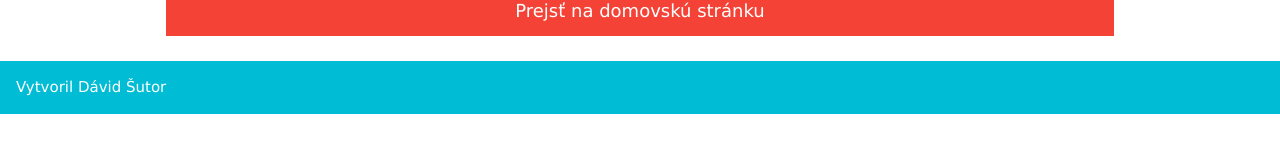
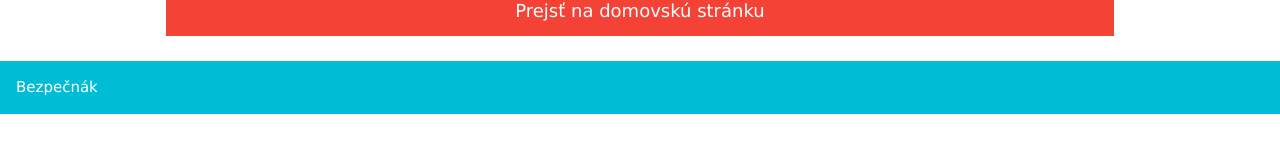
Before and after one commit to melosa11/bezpecnak-site, a plain HTML site: page index.html in a window 1280 px wide. Shown: the part 287-440 px from the top of the page. Drawn offline with Linux system fonts and the light colour scheme.

Commit message:
chrome update

```diff
--- a/index.html
+++ b/index.html
@@ -28,7 +28,7 @@
         </div>
 
         <footer class="w3-container w3-theme">
-            <p>Vytvoril Dávid Šutor</p>
+            <p>Bezpečnák</p>
         </footer>
 
     </div>
```
Also changed, not shown: images/c-adblock-open.png (added), images/c-adblock.jpg (added), images/c-karty.png (added), images/c-vypnut.png (added), images/c-zalozka-otvor.png (added), images/c-zalozky-uloz.PNG (added).
